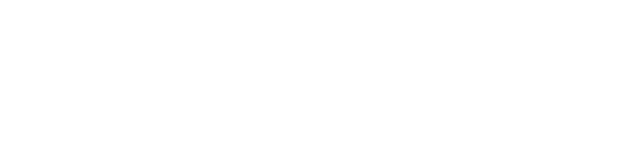
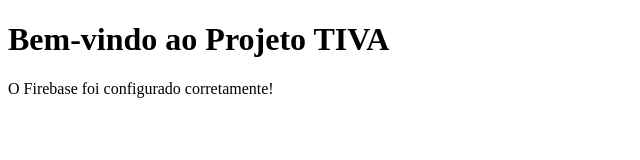
Before and after one commit to makintochs/tiva, a plain HTML site: page index.html in a window 1280 px wide. Shown: the whole page, without its empty margins (0-640 px from the left). Drawn offline with Linux system fonts and the light colour scheme.

Commit message:
Update index com farebase.html

```diff
--- a/index.html
+++ b/index.html
@@ -1,19 +1,15 @@
 <!DOCTYPE html>
-<html lang="pt-BR">
+<html lang="pt-br">
 <head>
     <meta charset="UTF-8">
     <meta name="viewport" content="width=device-width, initial-scale=1.0">
-  <title>TIVA - Sua IA</title>
-</head>
-<body>
-  <!-- Seu conteúdo aqui... -->
-
-  <!-- Código Firebase -->
+    <title>Projeto TIVA</title>
+    <!-- Adicionando o Firebase SDK -->
     <script type="module">
-    // Importa as funções necessárias do SDK Firebase
+        // Importa as funções necessárias do SDK
         import { initializeApp } from "https://www.gstatic.com/firebasejs/11.6.0/firebase-app.js";
 
-    // Configuração do Firebase
+        // Sua configuração do Firebase
         const firebaseConfig = {
             apiKey: "AIzaSyBD2zI2Yz72NWsSJQYnrmmFEtor4XNCKTc",
             authDomain: "tiva-a581f.firebaseapp.com",
@@ -23,8 +19,15 @@
             appId: "1:1043732716355:web:251a80335ac0523fd4adf6"
         };
 
-    // Inicializa o Firebase
+        // Inicializa o Firebase com a configuração fornecida
         const app = initializeApp(firebaseConfig);
+
+        // Confirmação de inicialização no console
+        console.log("Firebase configurado e inicializado com sucesso!");
     </script>
+</head>
+<body>
+    <h1>Bem-vindo ao Projeto TIVA</h1>
+    <p>O Firebase foi configurado corretamente!</p>
 </body>
 </html>
```
Lines whose indentation alone changed are shown as unchanged.
